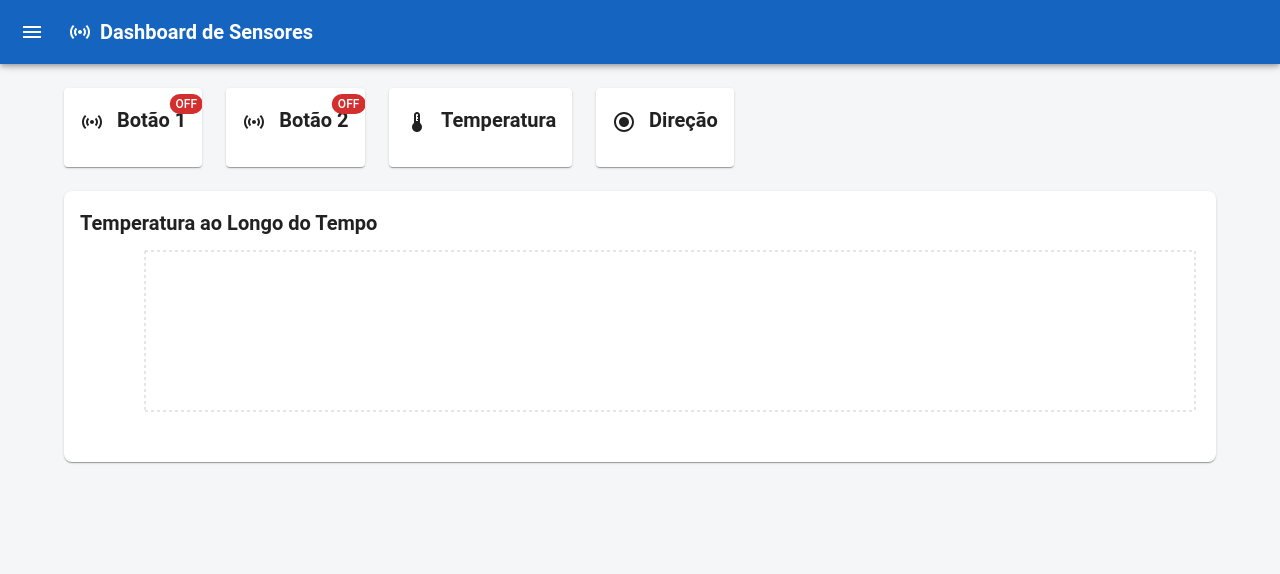
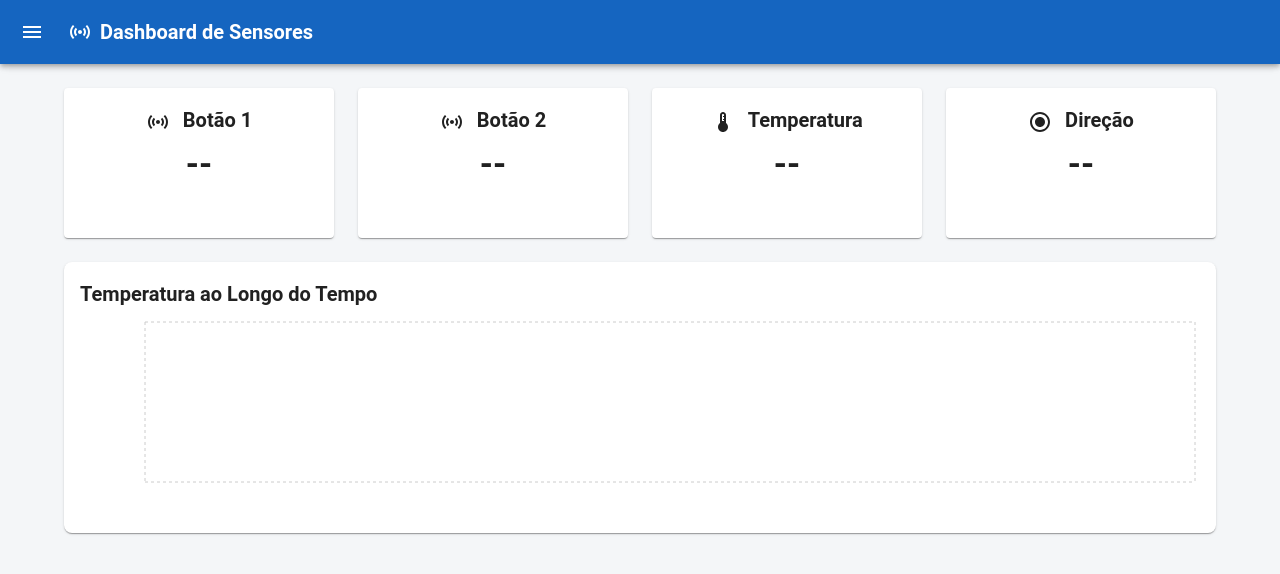
Before and after one commit to LivramentoAmaral/MonitoringSensorsBotoes, a React (Create React App) app in the folder dashboardsensores/: page / in a window 1280 px wide. Shown: the top 574 px of the page. Built offline with nearby package versions, Linux system fonts and the light colour scheme; no server answers.

Commit message:
Aprimora a exibição dos dados do sensor, garantindo que valores nulos sejam tratados corretamente e ajusta o layout dos cartões de informação.

```diff
--- a/dashboardsensores/src/App.js
+++ b/dashboardsensores/src/App.js
@@ -23,7 +23,6 @@ import React, { useEffect, useState } from 'react';
 import TemperatureChart from './TemperatureChart';
 import theme from './theme';
 
-
 export default function App() {
   const [open, setOpen] = useState(false);
   const [dados, setDados] = useState([]);
@@ -46,13 +45,13 @@ export default function App() {
     return () => clearInterval(interval);
   }, []);
 
-  const ultimo = dados[0];
+  const ultimo = dados && dados.length > 0 ? dados[0] : null;
 
   return (
     <ThemeProvider theme={theme}>
       <CssBaseline />
       <Box sx={{ display: 'flex' }}>
-        <AppBar  sx={{ width:"100%" }}>
+        <AppBar sx={{ width: "100%" }}>
           <Toolbar>
             <IconButton edge="start" color="inherit" onClick={() => setOpen(!open)} sx={{ mr: 2 }}>
               <MenuIcon />
@@ -61,7 +60,6 @@ export default function App() {
             <Typography variant="h6">Dashboard de Sensores</Typography>
           </Toolbar>
         </AppBar>
-
 
         <Box component="main" sx={{ flexGrow: 1, p: 3, mt: 8 }}>
           <Container maxWidth="lg">
@@ -73,62 +71,66 @@ export default function App() {
               <>
                 <Grid container spacing={3}>
                   <Grid item xs={12} md={4}>
-                    <Card sx={{ position: 'relative' }}>
+                    <Card sx={{ position: 'relative', minHeight: 150 ,minWidth:270}}>
+                      {ultimo && (
                         <Badge
-                        badgeContent={ultimo?.botao1 === 'pressionado' ? 'ON' : 'OFF'}
-                        color={ultimo?.botao1 === 'pressionado' ? 'success' : 'error'}
+                          badgeContent={ultimo.botao1 === 'pressionado' ? 'ON' : 'OFF'}
+                          color={ultimo.botao1 === 'pressionado' ? 'success' : 'error'}
                           sx={{ position: 'absolute', top: 16, right: 16 }}
                         />
-                      <CardContent>
+                      )}
+                      <CardContent sx={{ textAlign: 'center' }}>
                         <Typography variant="h6" gutterBottom>
                           <SensorsIcon sx={{ verticalAlign: 'middle', mr: 1 }} /> Botão 1
                         </Typography>
-                        <Typography variant="h4">{ultimo?.botao1}</Typography>
+                        <Typography variant="h4">{ultimo ? ultimo.botao1 : '--'}</Typography>
                       </CardContent>
                     </Card>
                   </Grid>
 
                   <Grid item xs={12} md={4}>
-                    <Card sx={{ position: 'relative' }}>
+                    <Card sx={{ position: 'relative', minHeight: 150, minWidth:270 }}>
+                      {ultimo && (
                         <Badge
-                        badgeContent={ultimo?.botao2 === 'pressionado' ? 'ON' : 'OFF'}
-                        color={ultimo?.botao2 === 'pressionado' ? 'success' : 'error'}
+                          badgeContent={ultimo.botao2 === 'pressionado' ? 'ON' : 'OFF'}
+                          color={ultimo.botao2 === 'pressionado' ? 'success' : 'error'}
                           sx={{ position: 'absolute', top: 16, right: 16 }}
                         />
-                      <CardContent>
+                      )}
+                      <CardContent sx={{ textAlign: 'center' }}>
                         <Typography variant="h6" gutterBottom>
                           <SensorsIcon sx={{ verticalAlign: 'middle', mr: 1 }} /> Botão 2
                         </Typography>
-                        <Typography variant="h4">{ultimo?.botao2}</Typography>
+                        <Typography variant="h4">{ultimo ? ultimo.botao2 : '--'}</Typography>
                       </CardContent>
                     </Card>
                   </Grid>
 
                   <Grid item xs={12} md={4}>
-                    <Card>
-                      <CardContent>
+                    <Card sx={{ minHeight: 150, minWidth:270 }}>
+                      <CardContent sx={{ textAlign: 'center' }}>
                         <Typography variant="h6" gutterBottom>
                           <ThermostatIcon sx={{ verticalAlign: 'middle', mr: 1 }} /> Temperatura
                         </Typography>
-                        <Typography variant="h4">{ultimo?.temperatura}</Typography>
+                        <Typography variant="h4">{ultimo ? ultimo.temperatura : '--'}</Typography>
                       </CardContent>
                     </Card>
                   </Grid>
 
                   <Grid item xs={12} md={4}>
-                    <Card>
-                      <CardContent>
+                    <Card sx={{ minHeight: 150, minWidth:270 }}>
+                      <CardContent sx={{ textAlign: 'center' }}>
                         <Typography variant="h6" gutterBottom>
                           <JoystickIcon sx={{ verticalAlign: 'middle', mr: 1 }} /> Direção
                         </Typography>
-                        <Typography variant="h4">{ultimo?.joystick?.direcao}</Typography>
+                        <Typography variant="h4">{ultimo?.joystick?.direcao || '--'}</Typography>
                       </CardContent>
                     </Card>
                   </Grid>
                 </Grid>
 
+                {/* Gráfico de Temperatura */}
                 <TemperatureChart dados={dados} />
-
               </>
             )}
           </Container>
```
Lines whose indentation alone changed are shown as unchanged.
